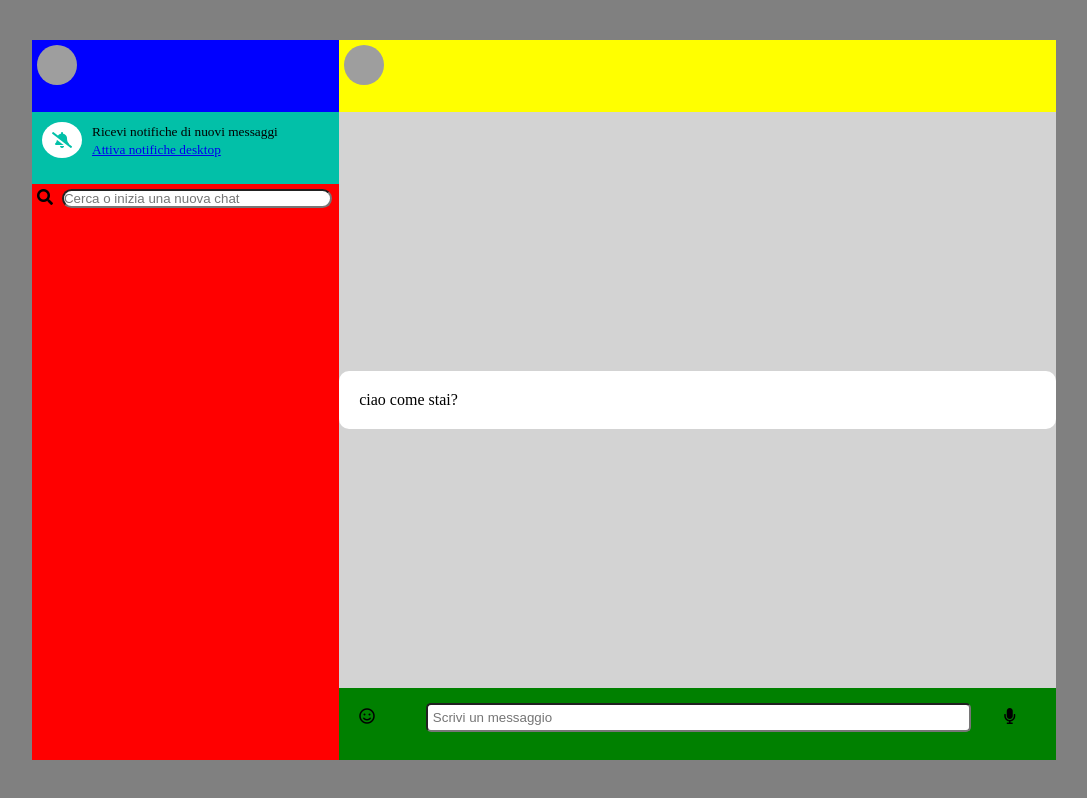
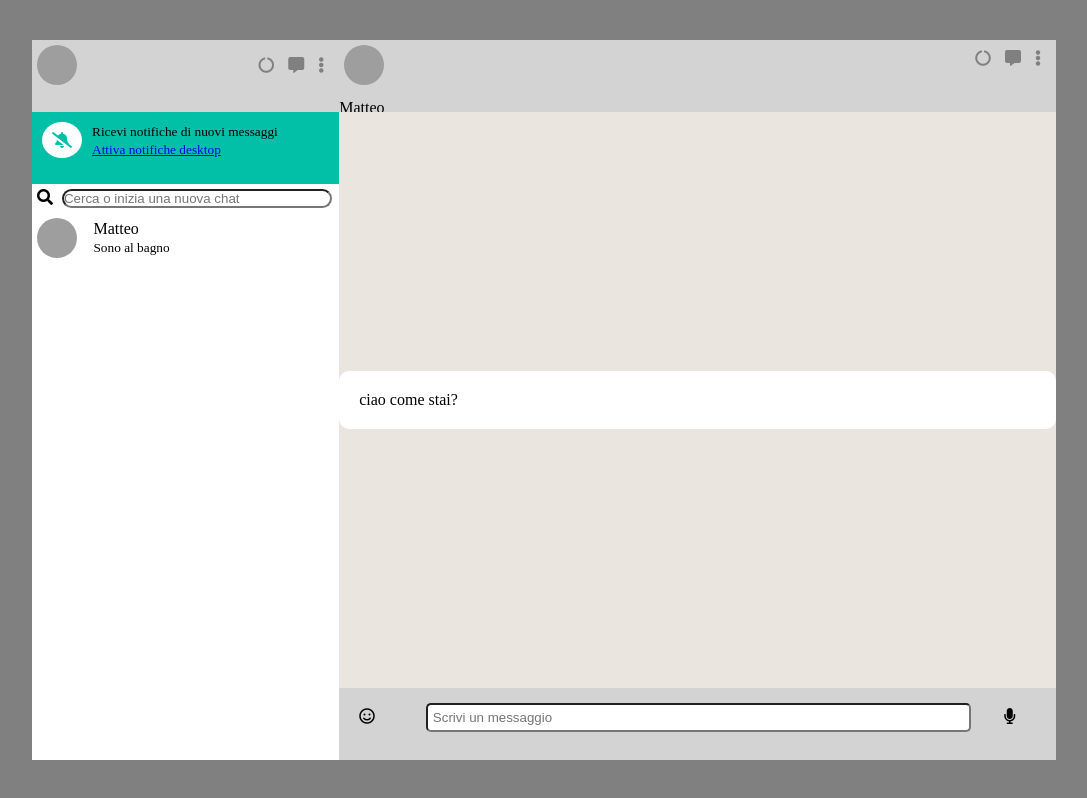
Before and after one commit to lucapu88/js-html-css-boolzap, a plain HTML site: page index.html in a window 1280 px wide. Shown: the whole page, without its empty margins (96-1183 px from the left). Drawn offline with nearby package versions, Linux system fonts and the light colour scheme; grey boxes are pictures that could not be loaded.

Commit message:
sistemato un pochetto il javascript e css

```diff
--- a/index.html
+++ b/index.html
@@ -15,6 +15,11 @@
             <div class="user-img">
               <img src="https://icon-library.net/images/my-profile-icon-png/my-profile-icon-png-3.jpg" alt="profile-foto">
             </div>
+            <div class="icon">
+              <i class="fas fa-circle-notch"></i>
+              <i class="fas fa-comment-alt"></i>
+              <i class="fas fa-ellipsis-v"></i>
+            </div>
           </div>
           <div class="notifiche top-left">
             <div class="bell-content">
@@ -29,18 +34,36 @@
             <i class="fas fa-search"></i>
             <input type="text" placeholder="Cerca o inizia una nuova chat">
           </div>
-
+          <div class="top-left contatti">
+            <div class="user-img">
+              <img src="https://icon-library.net/images/my-profile-icon-png/my-profile-icon-png-3.jpg" alt="profile-foto">
+            </div>
+            <div class="nome-stato">
+              <p>Matteo</p>
+              <small>Sono al bagno</small>
+            </div>
+          </div>
         </div>
         <div class="container-right">
           <div class="top-right">
             <div class="user-img">
               <img src="https://icon-library.net/images/my-profile-icon-png/my-profile-icon-png-3.jpg" alt="profile-foto">
+              <div class="nome-accesso">
+                <p>Matteo</p>
+                <small>Ultimo accesso oggi alle 15.50</small>
+              </div>
+            </div>
+            <div class="icon">
+              <i class="fas fa-circle-notch"></i>
+              <i class="fas fa-comment-alt"></i>
+              <i class="fas fa-ellipsis-v"></i>
             </div>
           </div>
-          <div class="message">
-            ciao come stai?
+          <div class="center-right">
+            <div class="message">
+              ciao come stai?
+            </div>
           </div>
-
           <div class="bottom-right">
             <div class="emoticon">
               <i class="far fa-smile"></i>
--- a/main.js
+++ b/main.js
@@ -1,17 +1,12 @@
 // dare la possibilità all'utente di inviare un messaggio: scrivendo nel campo di testo in basso e premendo un pulsante, il messaggio comparirà nel contenitore della conversazione. Per fare questo punto, vi consiglio di usare la funzione clone() che abbiamo visto insieme per utilizzare un div template a mo' di "stampo".
 
 $(document).ready(function() {
-//al click su chat
-$('.chat').click(function(){
+//al click su chat-send
+$('.chat-send').click(function(){
   //quando scrivo nel placeholder
   var messaggio = document.getElementById("myText").value;
   //trasferisci quello che è stato scritto in placeholder in un div con classe message template
-  $('.container-right').append('<div class="message template"></div>');
+  $('.center-right').append('<div class="message template"></div>');
+  $('.message.template').append(messaggio);
 })
-
 });
-
-// function myFunction() {
-//   var x = document.getElementById("myText").value;
-//   document.getElementById("demo").innerHTML = x;
-// }
--- a/style.css
+++ b/style.css
@@ -19,31 +19,45 @@
 }
 .container-left{
   width: 30%;
-  background-color: red;
 }
 .top-left {
   width: 100%;
   height: 10%;
-  background-color: blue;
   position: relative;
+  background-color: lightgrey;
+}
+.icon {
+  float: right;
+  margin-right: 10px;
+  color: grey;
+}
+.icon i {
+  padding: 10px 5px;
 }
 .container-right{
   width: 70%;
   display: flex;
   flex-direction: column;
-  justify-content: space-between;
-  background-color: lightgrey;
 }
 .top-right {
   width: 100%;
   height: 10%;
-  background-color: yellow;
+  background-color: lightgrey;
   display: flex;
+  justify-content: space-between;
+}
+.center-right{
+  width: 100%;
+  height: 80%;
+  background-color: #EAE5DF;
+  display: flex;
+  flex-direction: column;
+  justify-content: space-around;
 }
 .bottom-right {
   width: 100%;
   height: 10%;
-  background-color: green;
+  background-color: lightgrey;
   display: flex;
 }
 .user-img img {
@@ -51,6 +65,14 @@
   height: 50px;
   border-radius: 50%;
   padding: 5px;
+}
+.user-img {
+  width: 20%;
+  height: 10%;
+}
+.nome-accesso {
+  float: right;
+  padding-top: 5px;
 }
 .notifiche {
   background-color: #02C0A8;
@@ -74,6 +96,13 @@
   border-radius: 30px;
   width: 88%;
   margin: 5px;
+}
+.nome-stato {
+  float: right;
+  width: 80%;
+}
+.contatti {
+  background-color: white;
 }
 .emoticon {
   width: 10%;
```
